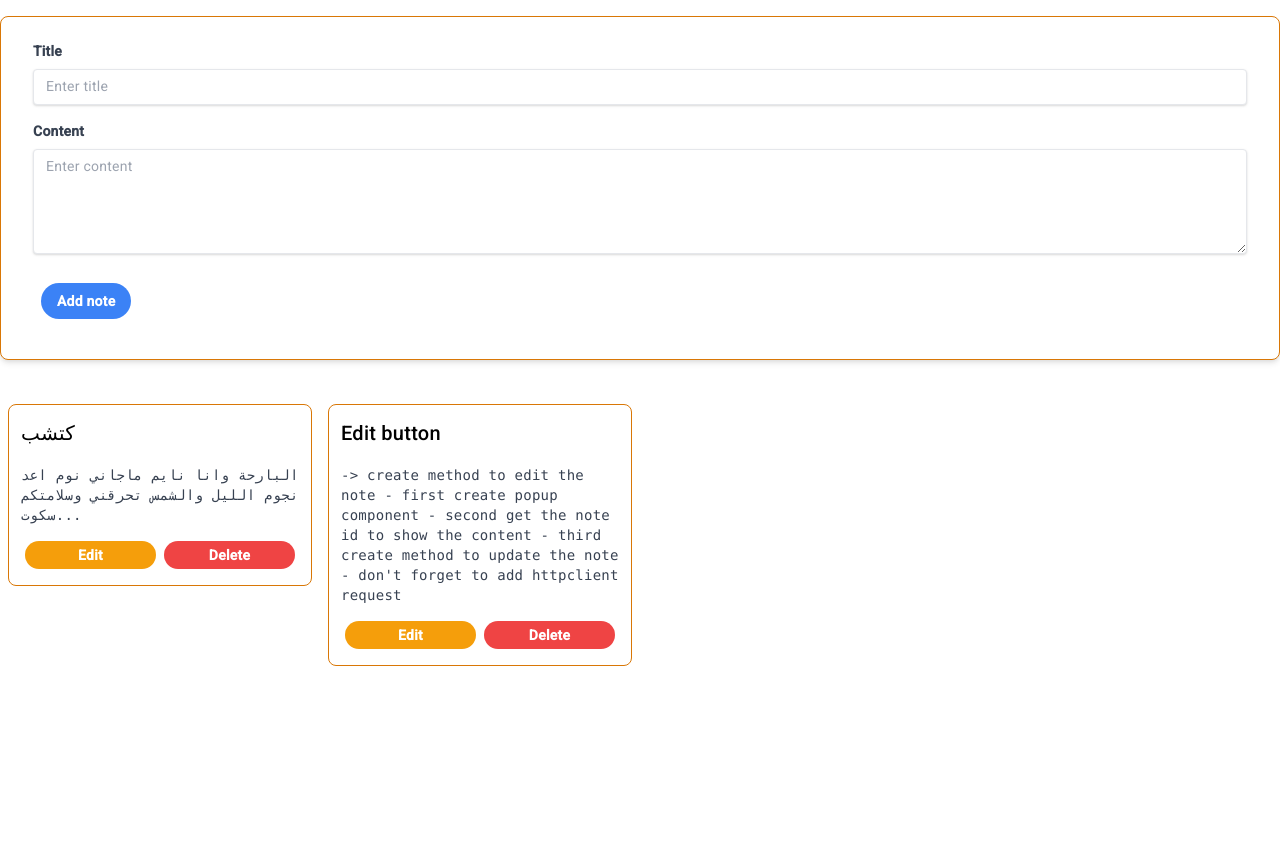
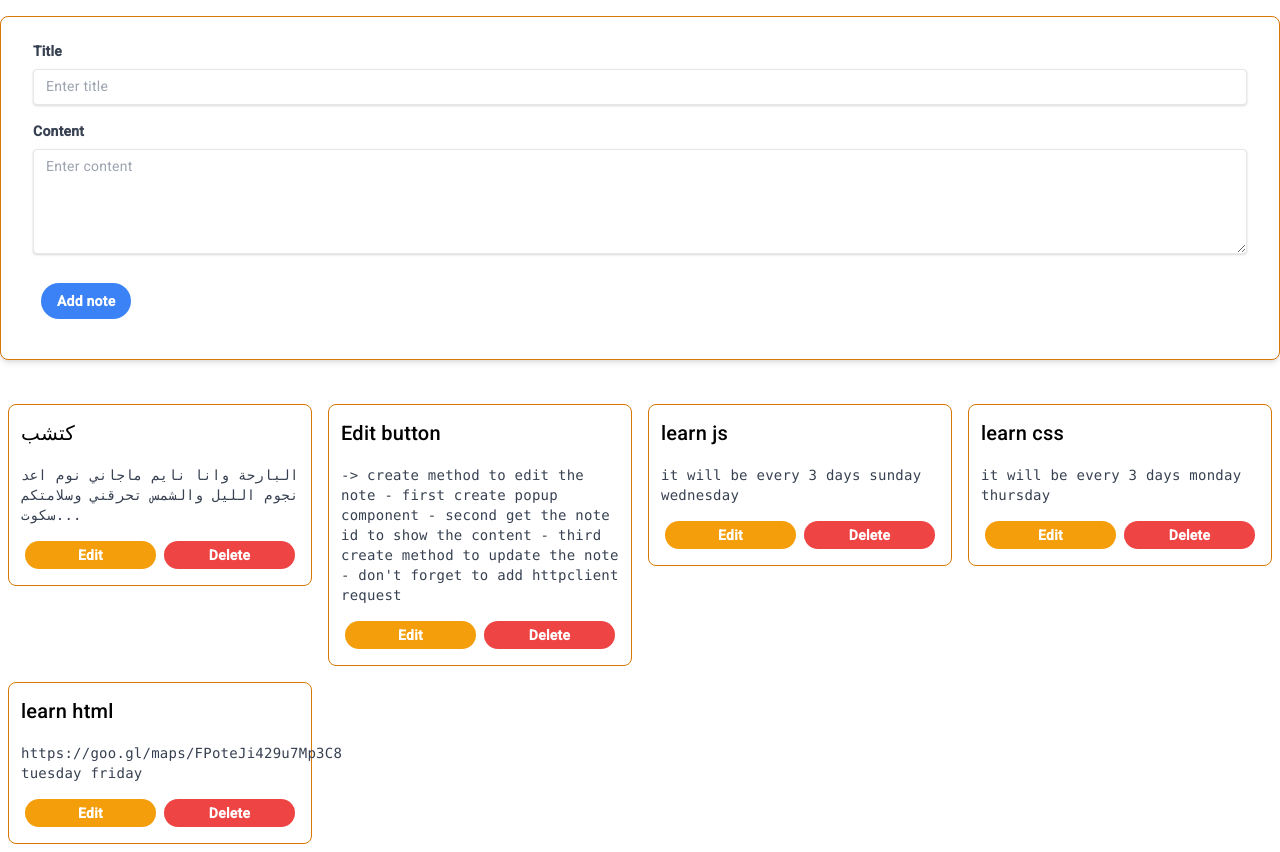
Before and after one commit to BashmailOmar/Angular-Notes-App, an Angular app: page / in a window 1280 px wide. Before the commit the page ends 816 px from the top, so only its background shows below. Built offline with nearby package versions, Linux system fonts and the light colour scheme; data requests are answered from the project's data file.

Commit message:
I will continu EditMethod later

```diff
--- a/db.json
+++ b/db.json
@@ -9,6 +9,21 @@
       "title": "Edit button ",
       "content": "-> create method to edit the note\n- first create popup component\n- second get the note id to show the content\n- third create method to update the note\n- don't forget to add httpclient request ",
       "id": 22
+    },
+    {
+      "title": "learn js",
+      "content": "it will be every 3 days\nsunday\nwednesday\n",
+      "id": 23
+    },
+    {
+      "title": "learn css",
+      "content": "it will be every 3 days\nmonday\nthursday",
+      "id": 24
+    },
+    {
+      "title": "learn html",
+      "content": "https://goo.gl/maps/FPoteJi429u7Mp3C8\ntuesday\nfriday ",
+      "id": 25
     }
   ]
 }
--- a/src/app/add-note/add-note.component.html
+++ b/src/app/add-note/add-note.component.html
@@ -13,7 +13,8 @@
         <label class="block text-gray-700 text-sm font-bold mb-2" for="content">Content</label>
         <textarea
             class="shadow appearance-none border rounded w-full py-2 px-3 text-gray-700 leading-tight focus:outline-none focus:shadow-outline"
-            id="content" type="text" ngModel [(ngModel)]="content" name="content" placeholder="Enter content" rows="5" cols="40"></textarea>
+            id="content" type="text" ngModel [(ngModel)]="content" name="content" placeholder="Enter content" rows="5"
+            cols="40"></textarea>
     </div>
 
 
--- a/src/app/app.module.ts
+++ b/src/app/app.module.ts
@@ -2,7 +2,7 @@ import { NgModule } from '@angular/core';
 import { BrowserModule } from '@angular/platform-browser';
 import { AppRoutingModule } from './app-routing.module';
 import { AppComponent } from './app.component';
-import {MatDialogModule} from '@angular/material/dialog';
+import { MatDialogModule } from '@angular/material/dialog';
 import { HttpClientModule } from '@angular/common/http';
 import { NotesListComponent } from './notes-list/notes-list.component';
 import { NoteCardComponent } from './note-card/note-card.component';
--- a/src/app/edit-pop-up/edit-pop-up.component.ts
+++ b/src/app/edit-pop-up/edit-pop-up.component.ts
@@ -1,5 +1,6 @@
-import { Component, Inject, Input } from '@angular/core';
-import { MAT_DIALOG_DATA } from '@angular/material/dialog';
+import { Component, Inject } from '@angular/core';
+import { MAT_DIALOG_DATA, MatDialogRef } from '@angular/material/dialog';
+import { RestapiService } from '../service/restapi.service';
 
 @Component({
   selector: 'app-edit-pop-up',
@@ -7,19 +8,25 @@ import { MAT_DIALOG_DATA } from '@angular/material/dialog';
   styleUrls: ['./edit-pop-up.component.css']
 })
 export class EditPopUpComponent {
-  id: String | undefined;
+  id: String | "";
   title: String = "";
   content: String = "";
-  constructor(@Inject(MAT_DIALOG_DATA) public data: any) {
-    this.title = data.title,
-      this.content = data.content
+
+  constructor(private notesDataService: RestapiService, @Inject(MAT_DIALOG_DATA) public data: any, private dialogRef: MatDialogRef<EditPopUpComponent>) {
+    this.title = data.title;
+    this.content = data.content;
+    this.id = data.id;
   }
-  editNotesFormData(data: any) {
-    if (this.title == "" || this.content == "") {
 
-    } else {
+  CloseEditDialog() {
+    this.dialogRef.close();
+  }
 
-      this.title = this.content = "";
-    }
+  editNotesFormData(data: any) {//here it display nondefiend data! I will check this after I go home.
+    console.log(data.id)
+    // this.notesDataService.updateNote(data).subscribe((response: any) => {
+    //   console.log(response.id)
+    //  })
   }
+
 }
--- a/src/app/service/restapi.service.ts
+++ b/src/app/service/restapi.service.ts
@@ -22,6 +22,6 @@ export class RestapiService {
   }
 
   updateNote(data: any) {
-    return this.http.patch(this.url, data);
+    return this.http.put(`${this.url}/${data.id}`, data);
   }
 }
```
